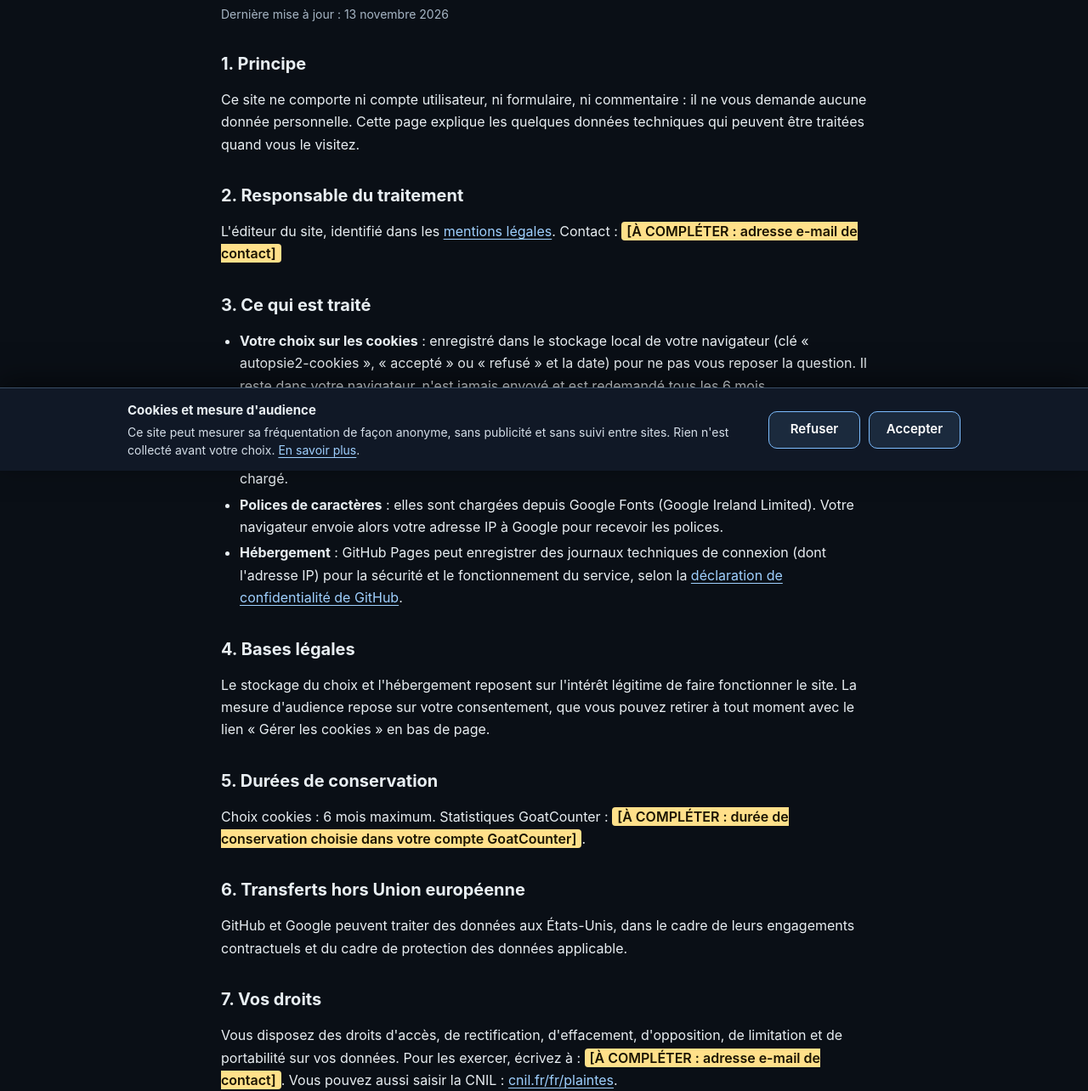
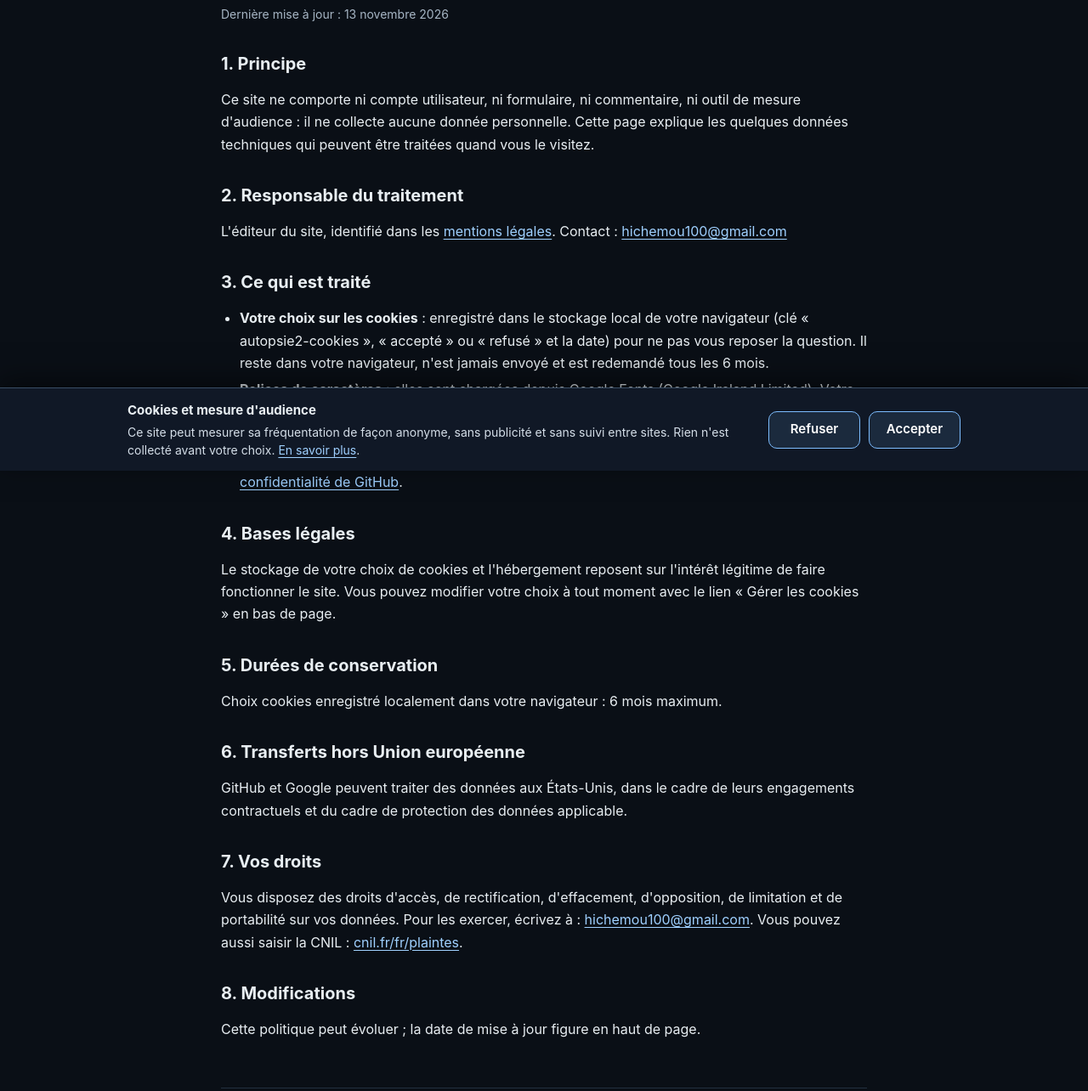
Before and after one commit to hichemou100-hue/autopsie-2, a plain HTML site: page politique-confidentialite.html in a window 1280 px wide. Shown: the part 246-1530 px from the top of the page at 85% size. Drawn offline with Linux system fonts and the light colour scheme.

Commit message:
Update politique-confidentialite.html

```diff
--- a/politique-confidentialite.html
+++ b/politique-confidentialite.html
@@ -7,7 +7,7 @@
 <meta name="referrer" content="strict-origin-when-cross-origin">
 <script src="assets/https.js"></script>
 <title>Politique de confidentialité – Autopsie 2</title>
-<meta name="description" content="Données collectées, cookies, mesure d’audience et droits RGPD des visiteurs du site Autopsie 2.">
+<meta name="description" content="Données collectées, cookies et droits RGPD des visiteurs du site Autopsie 2.">
 <meta name="robots" content="index, follow">
 <meta name="theme-color" content="#0a0f16">
 <meta name="color-scheme" content="dark">
@@ -16,7 +16,7 @@
 <meta property="og:locale" content="fr_FR">
 <meta property="og:site_name" content="Autopsie 2">
 <meta property="og:title" content="Politique de confidentialité – Autopsie 2">
-<meta property="og:description" content="Données collectées, cookies, mesure d’audience et droits RGPD des visiteurs du site Autopsie 2.">
+<meta property="og:description" content="Données collectées, cookies et droits RGPD des visiteurs du site Autopsie 2.">
 <meta property="og:image" content="https://hichemou100-hue.github.io/autopsie-2/assets/og-image.jpg">
 <meta property="og:image:alt" content="Affiche du court-métrage Autopsie 2, sortie le 15 novembre 2026">
 <meta name="twitter:card" content="summary_large_image">
@@ -43,30 +43,29 @@
 <p class="maj">Dernière mise à jour : 13 novembre 2026</p>
 
 <h2>1. Principe</h2>
-<p>Ce site ne comporte ni compte utilisateur, ni formulaire, ni commentaire : il ne vous demande aucune donnée personnelle. Cette page explique les quelques données techniques qui peuvent être traitées quand vous le visitez.</p>
+<p>Ce site ne comporte ni compte utilisateur, ni formulaire, ni commentaire, ni outil de mesure d'audience : il ne collecte aucune donnée personnelle. Cette page explique les quelques données techniques qui peuvent être traitées quand vous le visitez.</p>
 
 <h2>2. Responsable du traitement</h2>
-<p>L'éditeur du site, identifié dans les <a href="mentions-legales.html">mentions légales</a>. Contact : <span class="mail" data-u="" data-d=""><span class="todo">[À COMPLÉTER : adresse e-mail de contact]</span></span></p>
+<p>L'éditeur du site, identifié dans les <a href="mentions-legales.html">mentions légales</a>. Contact : <span class="mail" data-u="hichemou100" data-d="gmail.com">hichemou100 [at] gmail.com</span></p>
 
 <h2>3. Ce qui est traité</h2>
 <ul>
   <li><strong>Votre choix sur les cookies</strong> : enregistré dans le stockage local de votre navigateur (clé « autopsie2-cookies », « accepté » ou « refusé » et la date) pour ne pas vous reposer la question. Il reste dans votre navigateur, n'est jamais envoyé et est redemandé tous les 6 mois.</li>
-  <li><strong>Mesure d'audience (uniquement si vous l'acceptez)</strong> : le service GoatCounter compte les visites (page vue, site d'origine, type de navigateur et d'écran, pays). Il n'utilise aucun cookie, ne vous suit pas d'un site à l'autre et ne sert pas à la publicité. Si vous refusez, ce service n'est jamais chargé.</li>
   <li><strong>Polices de caractères</strong> : elles sont chargées depuis Google Fonts (Google Ireland Limited). Votre navigateur envoie alors votre adresse IP à Google pour recevoir les polices.</li>
   <li><strong>Hébergement</strong> : GitHub Pages peut enregistrer des journaux techniques de connexion (dont l'adresse IP) pour la sécurité et le fonctionnement du service, selon la <a href="https://docs.github.com/fr/site-policy/privacy-policies/github-general-privacy-statement" rel="noopener noreferrer">déclaration de confidentialité de GitHub</a>.</li>
 </ul>
 
 <h2>4. Bases légales</h2>
-<p>Le stockage du choix et l'hébergement reposent sur l'intérêt légitime de faire fonctionner le site. La mesure d'audience repose sur votre consentement, que vous pouvez retirer à tout moment avec le lien « Gérer les cookies » en bas de page.</p>
+<p>Le stockage de votre choix de cookies et l'hébergement reposent sur l'intérêt légitime de faire fonctionner le site. Vous pouvez modifier votre choix à tout moment avec le lien « Gérer les cookies » en bas de page.</p>
 
 <h2>5. Durées de conservation</h2>
-<p>Choix cookies : 6 mois maximum. Statistiques GoatCounter : <span class="todo">[À COMPLÉTER : durée de conservation choisie dans votre compte GoatCounter]</span>.</p>
+<p>Choix cookies enregistré localement dans votre navigateur : 6 mois maximum.</p>
 
 <h2>6. Transferts hors Union européenne</h2>
 <p>GitHub et Google peuvent traiter des données aux États-Unis, dans le cadre de leurs engagements contractuels et du cadre de protection des données applicable.</p>
 
 <h2>7. Vos droits</h2>
-<p>Vous disposez des droits d'accès, de rectification, d'effacement, d'opposition, de limitation et de portabilité sur vos données. Pour les exercer, écrivez à : <span class="mail" data-u="" data-d=""><span class="todo">[À COMPLÉTER : adresse e-mail de contact]</span></span>. Vous pouvez aussi saisir la CNIL : <a href="https://www.cnil.fr/fr/plaintes" rel="noopener noreferrer">cnil.fr/fr/plaintes</a>.</p>
+<p>Vous disposez des droits d'accès, de rectification, d'effacement, d'opposition, de limitation et de portabilité sur vos données. Pour les exercer, écrivez à : <span class="mail" data-u="hichemou100" data-d="gmail.com">hichemou100 [at] gmail.com</span>. Vous pouvez aussi saisir la CNIL : <a href="https://www.cnil.fr/fr/plaintes" rel="noopener noreferrer">cnil.fr/fr/plaintes</a>.</p>
 
 <h2>8. Modifications</h2>
 <p>Cette politique peut évoluer ; la date de mise à jour figure en haut de page.</p>
```
